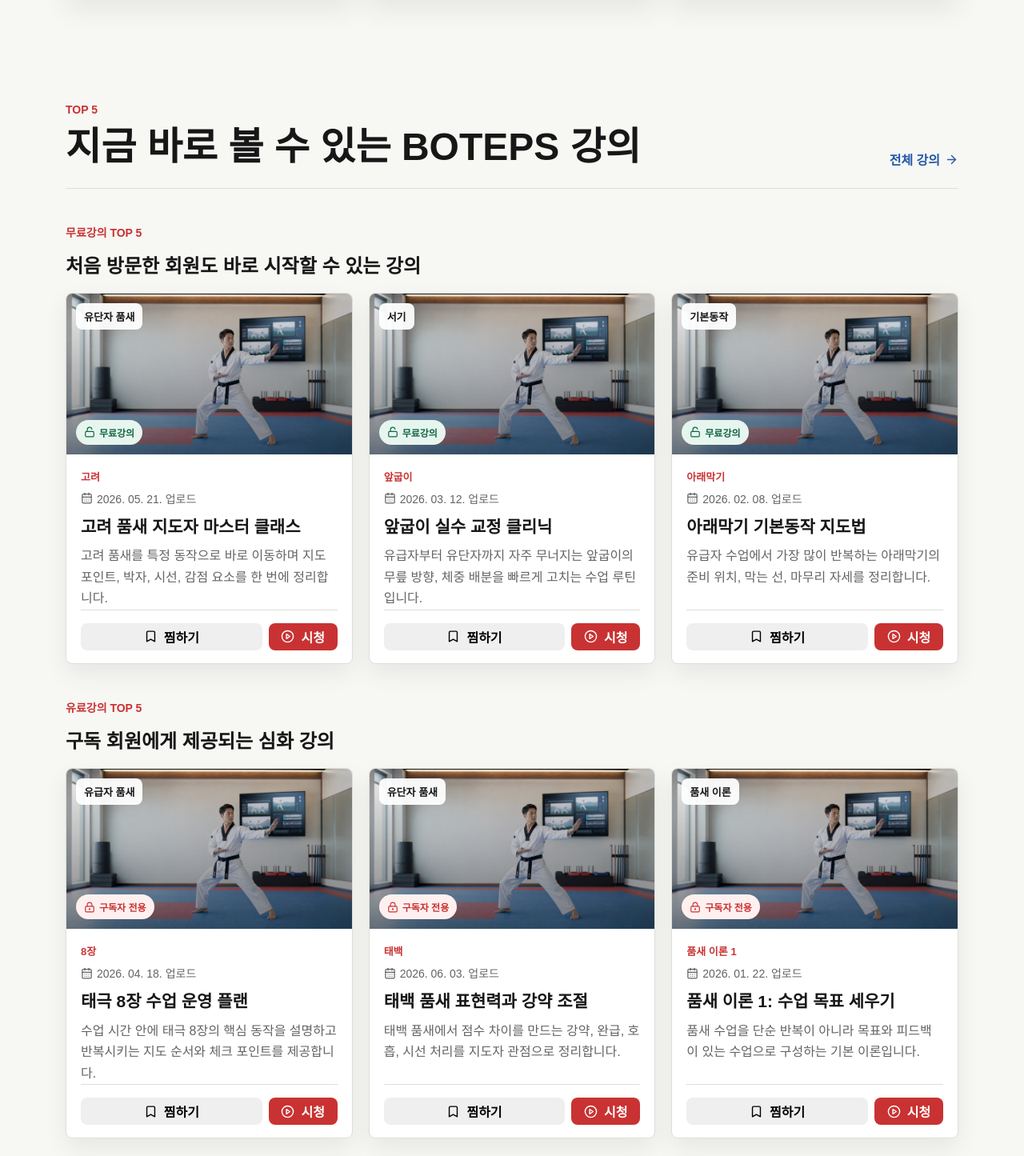
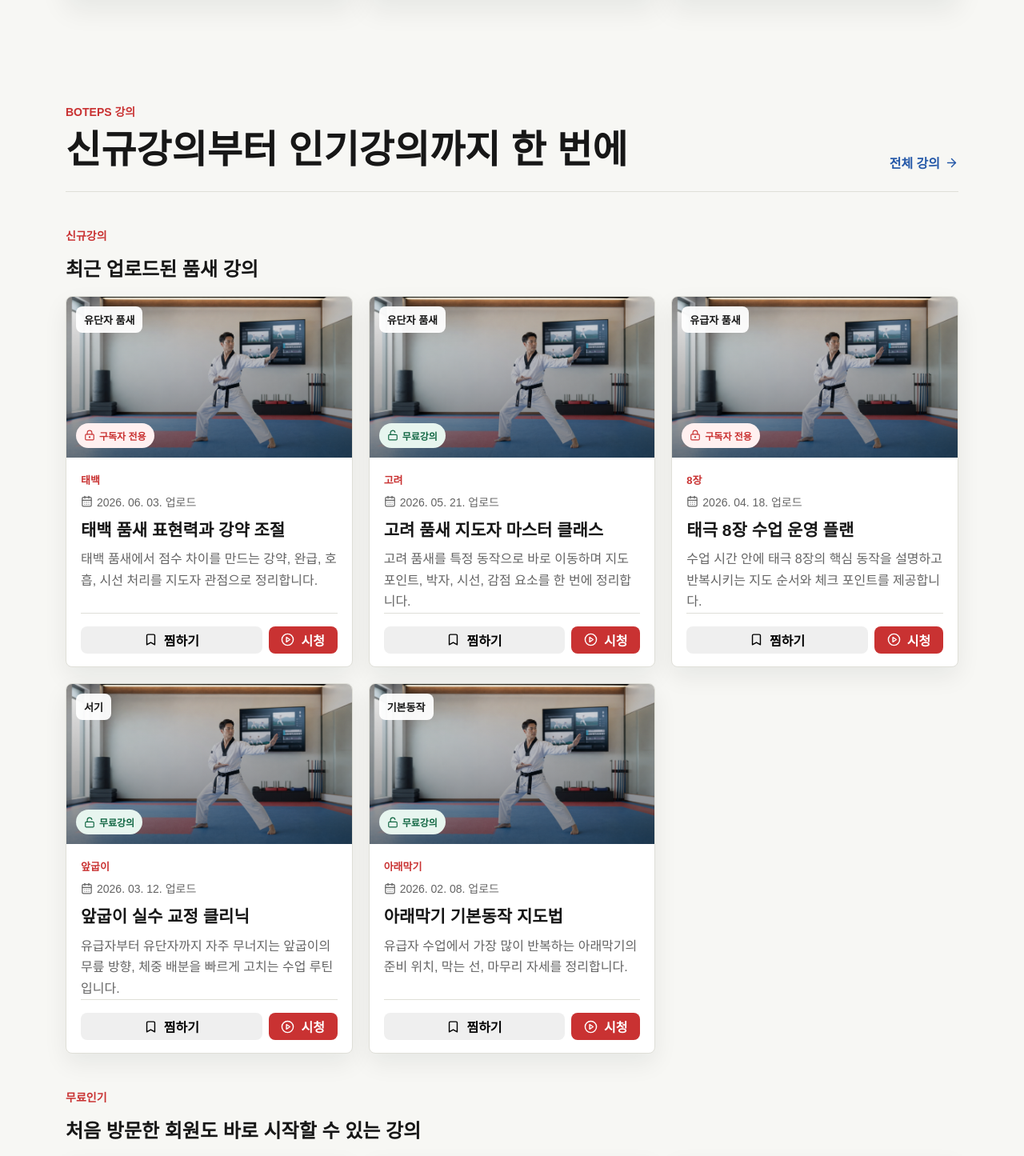
Before and after one commit to boteps4120-alt/botepswep, a Next.js app: page / in a window 1280 px wide. Shown: the part 1240-2685 px from the top of the page at 80% size. Built offline with nearby package versions, Linux system fonts and the light colour scheme; no server answers; the database is empty.

Commit message:
Add new courses section to home

```diff
--- a/app/page.tsx
+++ b/app/page.tsx
@@ -9,6 +9,7 @@ export const dynamic = "force-dynamic";
 export default async function HomePage() {
   const courses = await getRuntimeCourses();
   const featured = courses[0];
+  const newCourses = [...courses].sort((a, b) => b.publishedAt.localeCompare(a.publishedAt)).slice(0, 5);
   const topCourses = [...courses].sort((a, b) => b.popularity - a.popularity);
   const freeTopCourses = topCourses.filter((course) => !course.isPremium).slice(0, 5);
   const paidTopCourses = topCourses.filter((course) => course.isPremium).slice(0, 5);
@@ -83,8 +84,8 @@ export default async function HomePage() {
       <section className="section-shell home-course-sections">
         <div className="section-heading refined-heading">
           <div>
-            <p className="eyebrow">TOP 5</p>
-            <h2>지금 바로 볼 수 있는 BOTEPS 강의</h2>
+            <p className="eyebrow">BOTEPS 강의</p>
+            <h2>신규강의부터 인기강의까지 한 번에</h2>
           </div>
           <Link className="text-link" href="/courses">
             전체 강의 <ArrowRight size={17} />
@@ -93,7 +94,19 @@ export default async function HomePage() {
 
         <div className="course-section-block">
           <div className="course-section-title">
-            <p className="eyebrow">무료강의 TOP 5</p>
+            <p className="eyebrow">신규강의</p>
+            <h3>최근 업로드된 품새 강의</h3>
+          </div>
+          <div className="course-grid home-course-grid">
+            {newCourses.map((course) => (
+              <CourseCard key={course.slug} course={course} />
+            ))}
+          </div>
+        </div>
+
+        <div className="course-section-block">
+          <div className="course-section-title">
+            <p className="eyebrow">무료인기</p>
             <h3>처음 방문한 회원도 바로 시작할 수 있는 강의</h3>
           </div>
           <div className="course-grid home-course-grid">
@@ -105,7 +118,7 @@ export default async function HomePage() {
 
         <div className="course-section-block">
           <div className="course-section-title">
-            <p className="eyebrow">유료강의 TOP 5</p>
+            <p className="eyebrow">유료인기</p>
             <h3>구독 회원에게 제공되는 심화 강의</h3>
           </div>
           <div className="course-grid home-course-grid">
```
